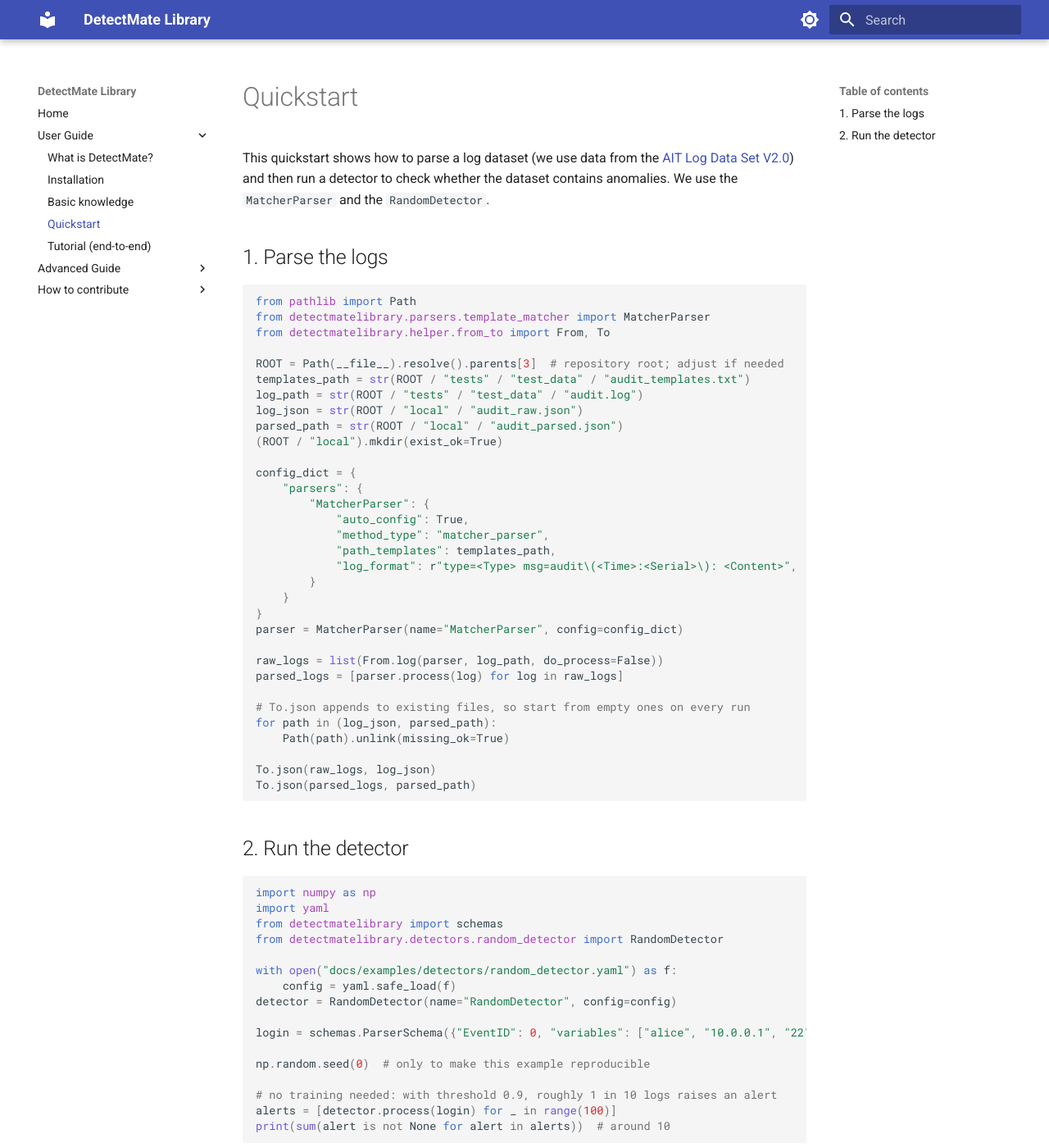
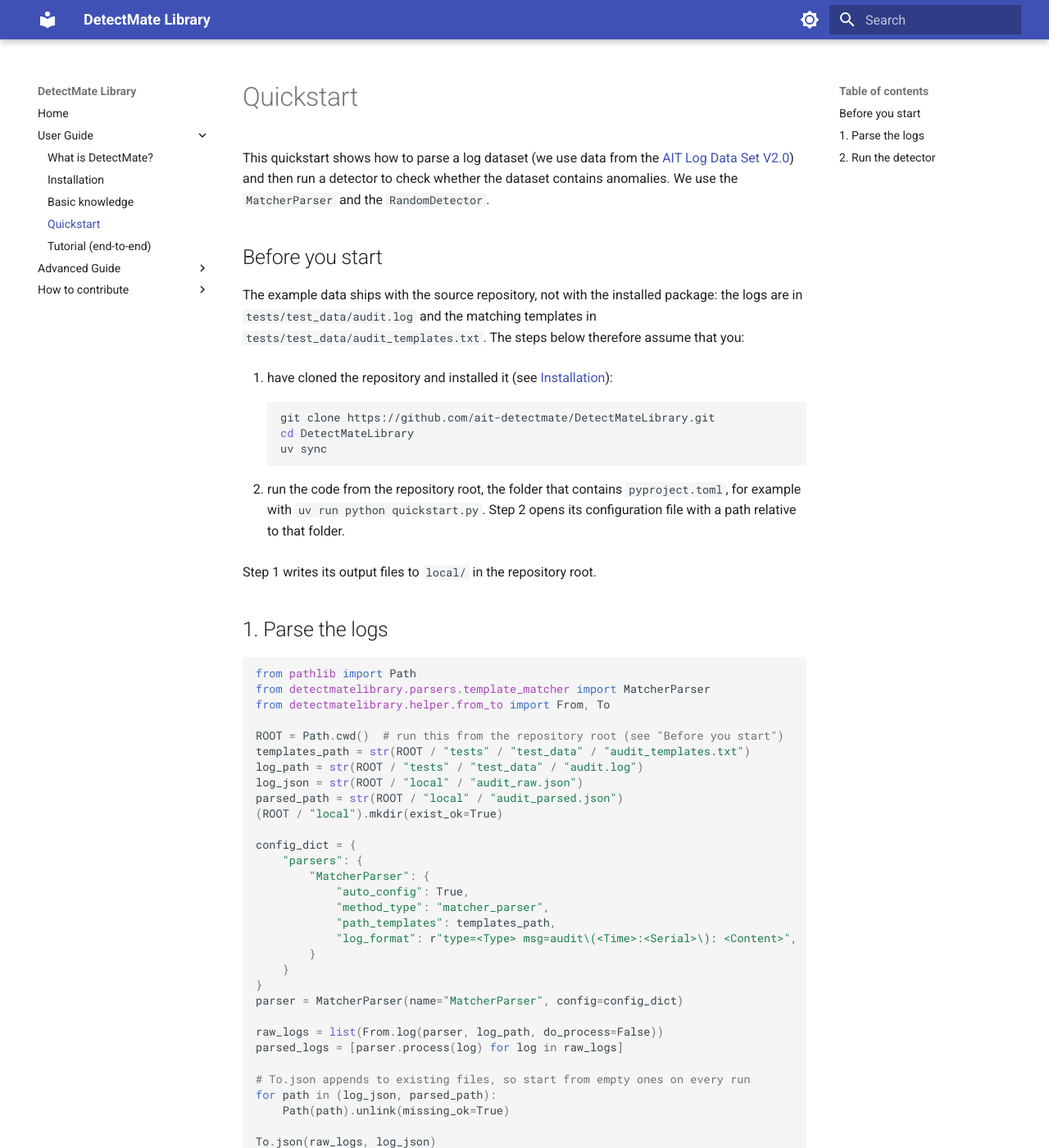
Before and after one commit to ait-detectmate/DetectMateLibrary, an MkDocs documentation site: the page built from docs/user_guide/quickstart.md, in a window 1280 px wide and 1400 px high. Shown: the whole window at 82% size. Built offline with MkDocs 1.6.1 and Material for MkDocs 9.7.7, drawn with Linux system fonts in a browser that asks for light colours.

Commit message:
fix quickstart path problem

````diff
--- a/docs/examples/others/quickstart.py
+++ b/docs/examples/others/quickstart.py
@@ -3,7 +3,7 @@
 from detectmatelibrary.parsers.template_matcher import MatcherParser
 from detectmatelibrary.helper.from_to import From, To
 
-ROOT = Path(__file__).resolve().parents[3]  # repository root; adjust if needed
+ROOT = Path.cwd()  # run this from the repository root (see "Before you start")
 templates_path = str(ROOT / "tests" / "test_data" / "audit_templates.txt")
 log_path = str(ROOT / "tests" / "test_data" / "audit.log")
 log_json = str(ROOT / "local" / "audit_raw.json")
--- a/docs/user_guide/quickstart.md
+++ b/docs/user_guide/quickstart.md
@@ -4,6 +4,26 @@
 [AIT Log Data Set V2.0](https://zenodo.org/records/5789064)) and then run a
 detector to check whether the dataset contains anomalies. We use the
 `MatcherParser` and the `RandomDetector`.
+
+## Before you start
+
+The example data ships with the source repository, not with the installed
+package: the logs are in `tests/test_data/audit.log` and the matching templates in
+`tests/test_data/audit_templates.txt`. The steps below therefore assume that you:
+
+1. have cloned the repository and installed it (see [Installation](installation.md)):
+
+    ```bash
+    git clone https://github.com/ait-detectmate/DetectMateLibrary.git
+    cd DetectMateLibrary
+    uv sync
+    ```
+
+2. run the code from the repository root, the folder that contains
+   `pyproject.toml`, for example with `uv run python quickstart.py`. Step 2 opens
+   its configuration file with a path relative to that folder.
+
+Step 1 writes its output files to `local/` in the repository root.
 
 ## 1. Parse the logs
 
````
